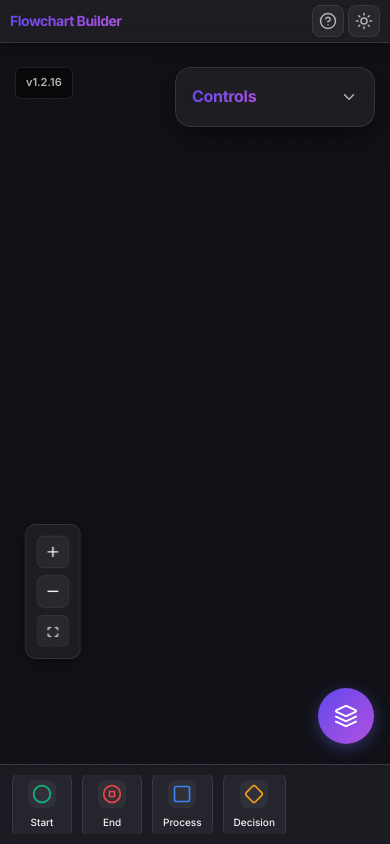
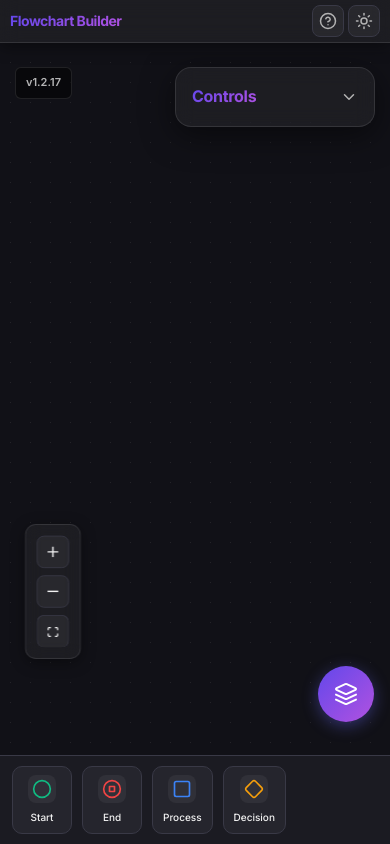
Before and after one commit to conei7/flowchart-app, a React (Vite) app: page / in a window 390 px wide. Built offline with nearby package versions, Linux system fonts and the light colour scheme.

Commit message:
v1.2.17 - モバイル版UI見切れ修正

```diff
--- a/src/components/FlowchartBuilder.tsx
+++ b/src/components/FlowchartBuilder.tsx
@@ -21,7 +21,7 @@ import { nodeTypes } from './nodes/CustomNodes';
 import { exportAsImage, exportAsText, copyMermaidToClipboard, saveProject, loadProject } from '../utils/export';
 import './FlowchartBuilder.css';
 
-const APP_VERSION = 'v1.2.16';
+const APP_VERSION = 'v1.2.17';
 const STORAGE_KEY = 'flowchart-autosave';
 
 // Default colors for each node type
--- a/src/components/Sidebar.css
+++ b/src/components/Sidebar.css
@@ -281,15 +281,16 @@
         right: 0;
         width: 100%;
         height: auto;
-        max-height: 80px;
+        max-height: 120px;
         flex-direction: row;
-        padding: 12px 16px;
+        padding: 16px 16px 20px 16px;
+        padding-bottom: calc(20px + env(safe-area-inset-bottom, 0px));
         gap: 12px;
         border-right: none;
         border-top: 1px solid var(--border-color);
         z-index: 998;
         overflow-x: auto;
-        overflow-y: hidden;
+        overflow-y: visible;
         animation: slideUp 350ms cubic-bezier(0.4, 0, 0.2, 1);
     }
 
@@ -326,9 +327,11 @@
     .node-item {
         flex-direction: column;
         min-width: 70px;
+        flex-shrink: 0;
         padding: 10px 12px;
         gap: 6px;
         text-align: center;
+        box-sizing: border-box;
     }
 
     .node-item-icon {
@@ -355,7 +358,8 @@
     /* Collapsed state not needed on mobile */
     .sidebar.collapsed {
         width: 100%;
-        padding: 12px 16px;
+        padding: 16px 16px 20px 16px;
+        padding-bottom: calc(20px + env(safe-area-inset-bottom, 0px));
     }
 
     .sidebar.collapsed .collapsed-icons {
@@ -377,7 +381,7 @@
     /* Auto Layout as floating button on mobile */
     .mobile-auto-layout {
         position: fixed;
-        bottom: 100px;
+        bottom: 122px;
         right: 16px;
         width: 56px;
         height: 56px;
```
Also changed, not shown: 1 other file (tests, documents, lock files or other folders).
